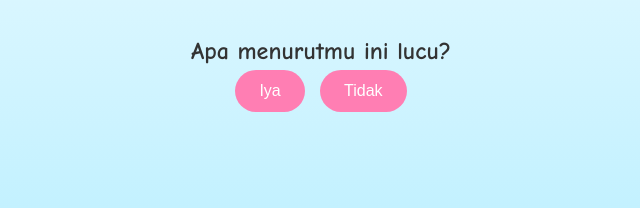
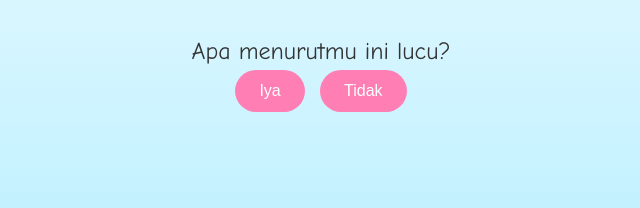
Before and after one commit to gweisp/uhuyy, a plain HTML site: page index.html in a window 1280 px wide. Shown: the part 360-568 px from the top of the page, 319-959 px from the left. Drawn offline with Linux system fonts and the light colour scheme.

Commit message:
Update index.html

```diff
--- a/index.html
+++ b/index.html
@@ -3,7 +3,7 @@
 <head>
   <meta charset="UTF-8">
   <meta name="viewport" content="width=device-width, initial-scale=1.0">
-  <title>Dari putroo</title>
+  <title>by putroo</title>
   <style>
     * {
       box-sizing: border-box;
@@ -78,7 +78,7 @@
     }
 
     p {
-      font-size: 1.2rem;
+      font-size: 1.5rem;
       margin-top: 10px;
     }
 
@@ -118,10 +118,10 @@
   <div class="hero">
     <img src="https://cdn-icons-png.flaticon.com/512/742/742751.png" alt="Karakter Lucu" />
     <h1>Haii.. Selamat Datang!</h1>
-    <h2>Apakabar? semoga baik  yaa.. </h2>
+    <h2>Apakabar? semoga baik yaa.. </h2>
 
     <div class="question">
-      <h2>Apa menurutmu ini lucu?</h2>
+      <p>Apa menurutmu ini lucu?</p>
       <div class="cta">
         <button onclick="alert('Yayy..! Benarr lucu kaya kamu 😊')">Iya</button>
         <button id="noBtn">Tidak</button>
```
